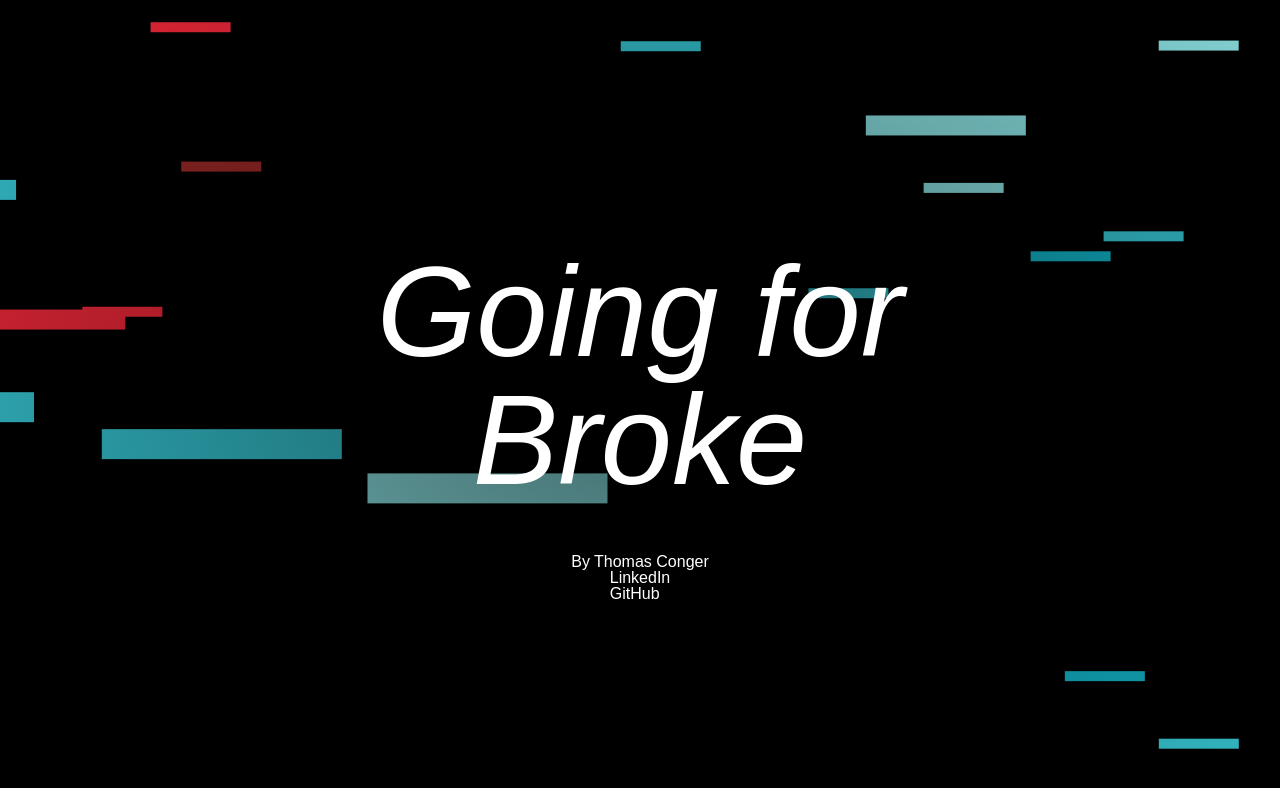
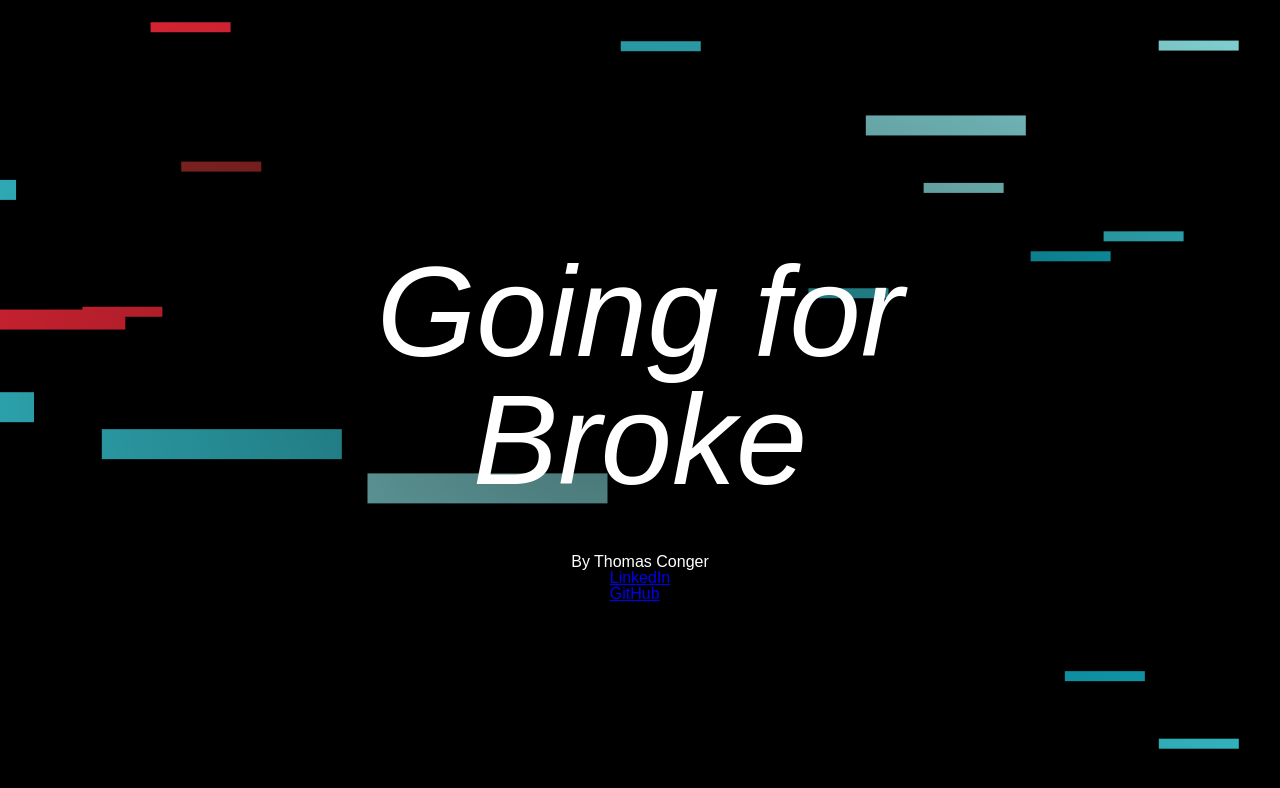
Before and after one commit to thomasconger/ftx_data_viz, a website with bundled scripts: page index.html in a window 1280 px wide. Shown: the top 788 px of the page. Built offline with nearby package versions, Linux system fonts and the light colour scheme; files whose address does not match are found by name; a web font is replaced by a local one.

Commit message:
add links

```diff
--- a/index.html
+++ b/index.html
@@ -32,8 +32,8 @@
       </p>
       <div class ="byline">
         <ul>
-          <li>LinkedIn</li>
-          <li>GitHub</li>
+          <a href="https://linkedin.com/in/thomasconger"><li>LinkedIn</li></a>
+          <a href="https://github.com/thomasconger"><li>GitHub</li></a>
         </ul>
       </div>
 
--- a/package.json
+++ b/package.json
@@ -24,7 +24,7 @@
     "babel-loader": "^9.1.0",
     "core-js": "^3.26.1",
     "css-loader": "^6.7.2",
-    "d3": "^7.7.0",
+    "d3": "^7.8.2",
     "mini-css-extract-plugin": "^2.7.1",
     "regenerator-runtime": "^0.13.11",
     "sass": "^1.56.1",
```
Also changed, not shown: dist/main.css, 2 other files.
